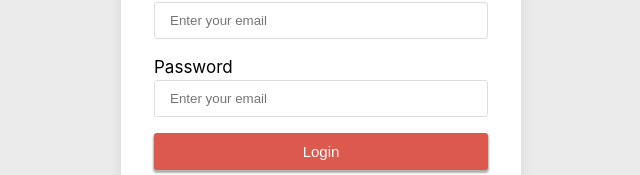
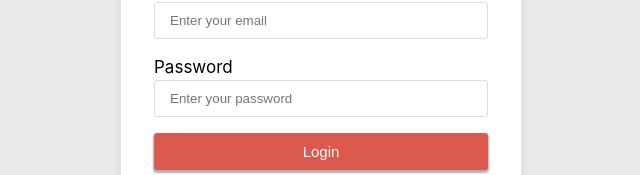
Before and after one commit to codersujon/Vue-Pharmacy-Management, a Vue app: page / in a window 1280 px wide. Shown: the part 374-549 px from the top of the page, without its empty margins (319-959 px from the left). Built offline with nearby package versions, Linux system fonts and the light colour scheme.

Commit message:
Form validation

```diff
--- a/src/components/Login.vue
+++ b/src/components/Login.vue
@@ -5,11 +5,11 @@
         <img src="/images/lock.png" alt="" class="login-card__icon">
         <h1>User Login</h1>
       </div>
-            <form action="#">
+      <form action="#" @submit.prevent="handleSubmit">
         <label class="block">Email</label>
-              <input type="email" placeholder="Enter your email">
+        <input type="email" placeholder="Enter your email" v-model="formData.email">
         <label class="block mt-3">Password</label>
-              <input type="password" placeholder="Enter your email">
+        <input type="password" placeholder="Enter your password" v-model="formData.password" required>
         <button type="submit" class="block mt-3 w-100">Login</button>
         <div class="d-flex jc-between mt-3">
           <div>
@@ -28,11 +28,36 @@
 </template>
 
 <script>
-export default {};
+  export default {
+    data: () => ({
+      formData: {
+        email: "",
+        password: ""
+      }
+    }),
+
+    methods: {
+      handleSubmit() {
+        console.log(this.formData);
+        if (!this.formData.email) {
+          alert("Email can't be empty.");
+          //TODO: Show Error Message on toast
+          return;
+        }
+
+        if (this.formData.password.length < 6) {
+          alert("Password must be at least 6 characters long.");
+          //TODO: SHOW ERROR MESSAGE ON TOAST
+          return;
+        }
+
+        //TODO: CALL API
+      }
+    }
+  };
 </script>
 
 <style scoped>
-
   .login-page {
     position: fixed;
     top: 0;
```
Lines whose indentation alone changed are shown as unchanged.
